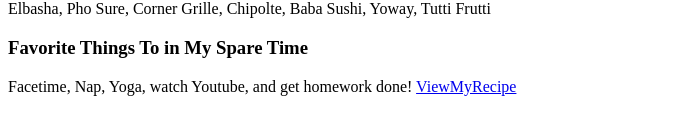
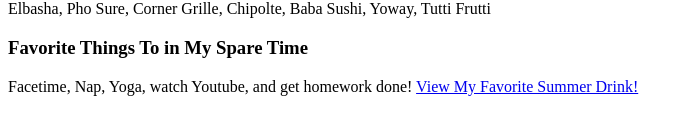
Before and after one commit to Jack-Campbell12/Jack-Campbell12.github.io, a plain HTML site: page index.html in a window 1280 px wide. Shown: the part 322-456 px from the top of the page, without its empty margins (0-692 px from the left). Drawn offline with Linux system fonts and the light colour scheme.

Commit message:
Update index.html

```diff
--- a/index.html
+++ b/index.html
@@ -18,7 +18,7 @@ Elbasha, Pho Sure, Corner Grille, Chipolte, Baba Sushi, Yoway, Tutti Frutti
 <h3>Favorite Things To in My Spare Time</h3>
 Facetime, Nap, Yoga, watch Youtube, and get homework done!
 
-  <a href="recipe.html">ViewMyRecipe</a>
+  <a href="recipe.html">View My Favorite Summer Drink!</a>
   </body>
 
 </body>
```
